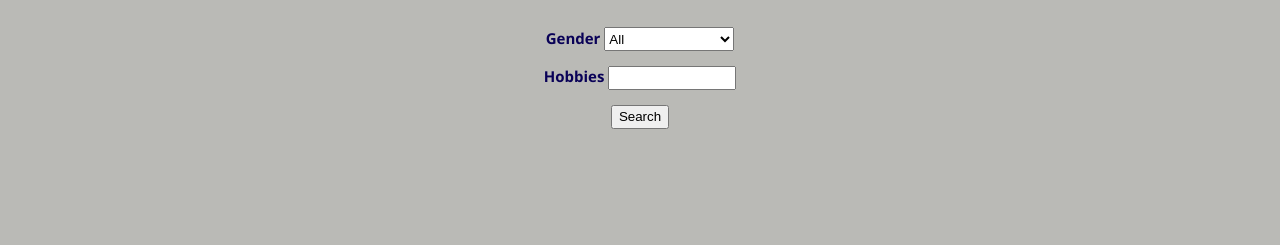
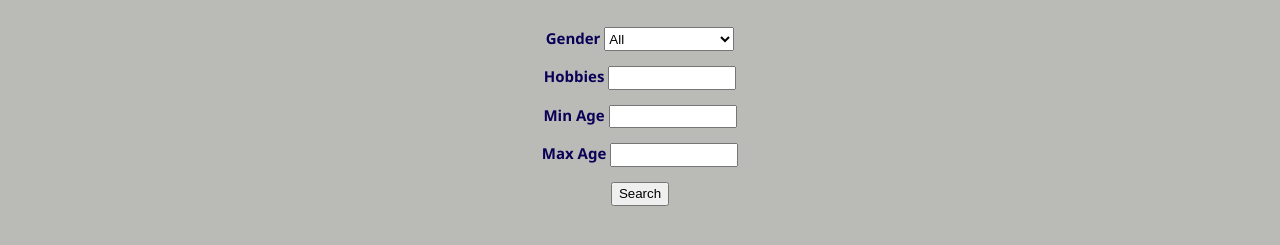
Before and after one commit to diana-dagadu/Dating-App, a plain HTML site: page index.html in a window 1280 px wide. Shown: the part 63-308 px from the top of the page. Drawn offline with Linux system fonts and the light colour scheme.

Commit message:
Date Rush

```diff
--- a/index.html
+++ b/index.html
@@ -24,6 +24,14 @@
                     <input type="text" id="hobby" />
                 </div>
                 <div class="row">
+                    <label>Min Age</label>
+                    <input type="text" id="hobby" />
+                </div>
+                <div class="row">
+                    <label>Max Age</label>
+                    <input type="text" id="hobby" />
+                </div>
+                <div class="row">
                     <button id="searchBtn">Search</button>
                 </div>
             </div>
```
